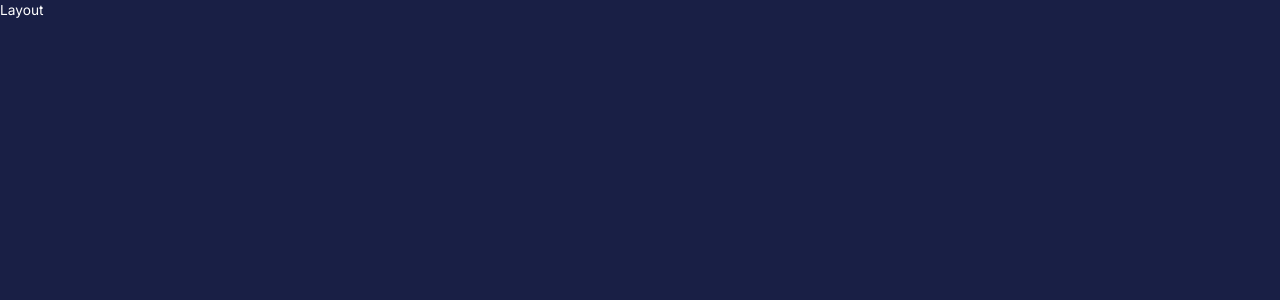
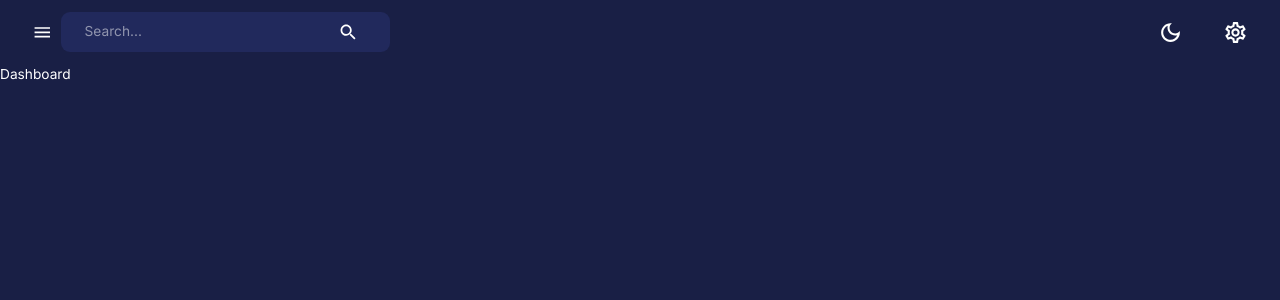
Before and after one commit to costacalvin0/Dashboard, a React (Create React App) app in the folder client/: page /dashboard in a window 1280 px wide. Shown: the top 300 px of the page. Built offline with nearby package versions, Linux system fonts and the light colour scheme.

Commit message:
navbar created + light/dark mode toggle

```diff
--- a/client/package.json
+++ b/client/package.json
@@ -6,6 +6,7 @@
     "@emotion/react": "^11.10.6",
     "@emotion/styled": "^11.10.6",
     "@mui/icons-material": "^5.11.16",
+    "@mui/material": "^5.13.5",
     "@mui/x-data-grid": "^6.2.1",
     "@nivo/bar": "^0.80.0",
     "@nivo/core": "^0.80.0",
--- /dev/null
+++ b/client/src/components/FlexBetween.jsx
@@ -0,0 +1,11 @@
+import { Box } from "@mui/material";
+
+const { default: styled } = require("@emotion/styled");
+
+const FlexBetween = styled(Box)({
+    display: "flex",
+    justifyContent: "space-between",
+    alignItems: "center"
+});
+
+export default FlexBetween;
--- /dev/null
+++ b/client/src/components/Navbar.jsx
@@ -0,0 +1,55 @@
+import React from 'react'
+import {
+    LightModeOutlined,
+    DarkModeOutlined,
+    Menu as MenuIcon,
+    Search,
+    SettingsOutlined,
+    ArrowDropDownOutlined
+} from '@mui/icons-material';
+import FlexBetween from './FlexBetween';
+import { useDispatch } from 'react-redux';
+import { setMode } from 'state';
+import profileImage from "assets/profile.jpeg";
+import { useTheme } from '@emotion/react';
+import { AppBar, IconButton, InputBase, Toolbar } from '@mui/material';
+
+const Navbar = () => {
+    const dispatch = useDispatch();
+    const theme = useTheme();
+
+  return <AppBar
+  sx={{
+    position: "static",
+    background: "none",
+    boxShadow: "none"
+  }}>
+    <Toolbar sx={{justifyContent: "space-between"}}>
+        <FlexBetween>
+            <IconButton onClick={() => console.log("Open Sidebar")}>
+                <MenuIcon />
+            </IconButton>
+            <FlexBetween backgroundColor={theme.palette.background.alt} borderRadius="9px" gap="3rem" padding="0.1rem 1.5rem">
+                <InputBase placeholder="Search..."/>
+                <IconButton>
+                    <Search/>
+                </IconButton>
+            </FlexBetween>
+        </FlexBetween>
+        <FlexBetween gap="1.5rem">
+            <IconButton onClick={() => dispatch(setMode())} >
+                {theme.palette.mode === 'dark' ? (
+                    <DarkModeOutlined sx={{fontSize: '25px'}}/>
+                ) : (
+                    <LightModeOutlined sx={{fontSize: '25px'}}/>
+                )}
+            </IconButton>
+            <IconButton>
+                <SettingsOutlined sx={{fontSize: '25px'}}/>
+            </IconButton>
+        </FlexBetween>
+    </Toolbar>
+  </AppBar>
+}
+
+export default Navbar
--- a/client/src/scenes/layout/index.jsx
+++ b/client/src/scenes/layout/index.jsx
@@ -1,9 +1,16 @@
-import React from 'react'
+import React, { useState } from 'react';
+import { Box, useMediaQuery } from '@mui/material';
+import { Outlet } from "react-router-dom";
+import { useSelector } from 'react-redux';
+import Navbar from 'components/Navbar';
 
 const Layout = () => {
-  return (
-    <div>Layout</div>
-  )
+  return<Box width= "100%" height="100%">
+    <Box>
+      <Navbar/>
+      <Outlet/>
+    </Box>
+  </Box>;
 }
 
 export default Layout;
```
Also changed, not shown: client/src/assets/profile.jpeg (added), 1 other file (tests, documents, lock files or other folders).
